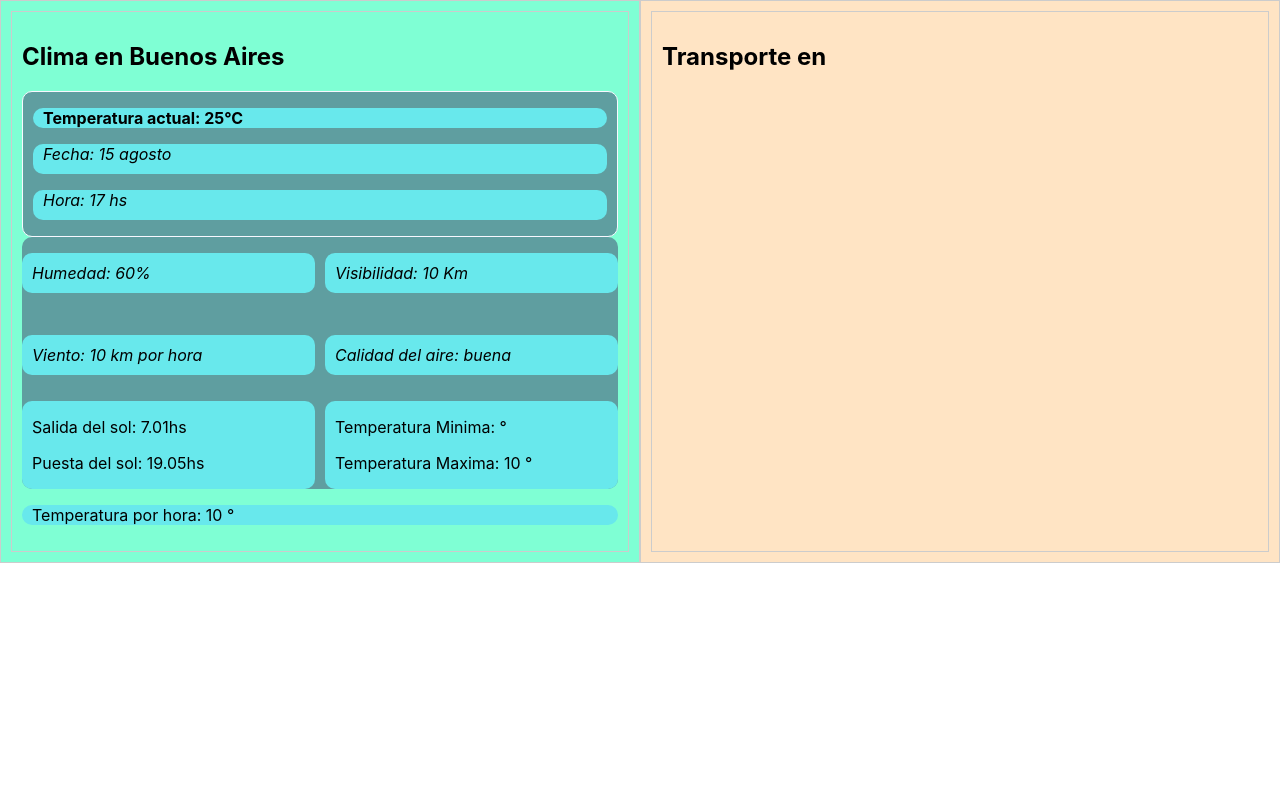
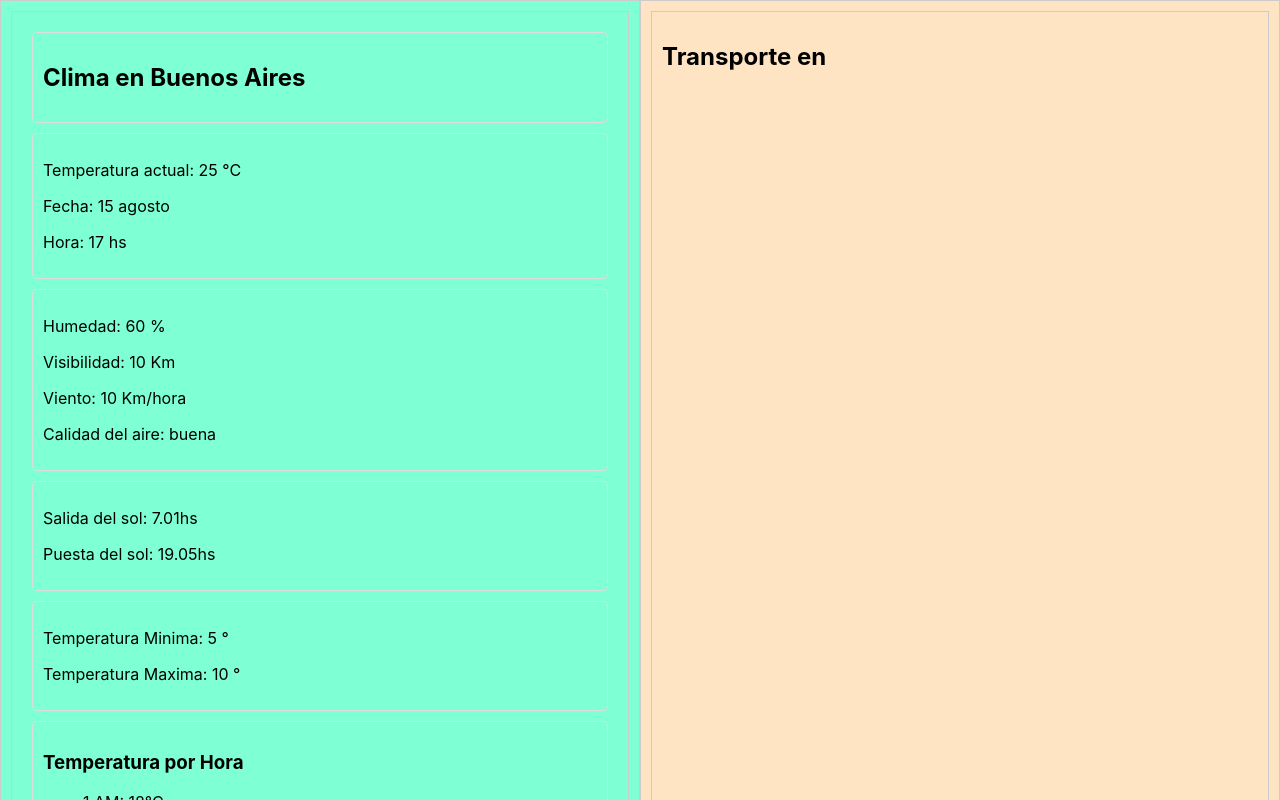
Before and after one commit to 1708pmg/ArgProgAPI, a React (Create React App) app: page / in a window 1280 px wide. Shown: the top 800 px of the page. Built offline with nearby package versions, Linux system fonts and the light colour scheme.

Commit message:
clima version2 sin CSS

```diff
--- a/package.json
+++ b/package.json
@@ -14,8 +14,8 @@
   },
   "scripts": {
     "start": "react-scripts start",
-    "predeploy":"npm run build",
-    "deploy":"gh-pages -d build",
+    "predeploy": "npm run build",
+    "deploy": "gh-pages -d build",
     "build": "react-scripts build",
     "test": "react-scripts test",
     "eject": "react-scripts eject"
--- a/src/App.css
+++ b/src/App.css
@@ -10,6 +10,8 @@
   border: 1px solid #ccc;
   box-sizing: border-box;
   background-color: aquamarine;
+  flex-wrap: wrap;
+  justify-content: space-between;
 }
 
 .transporte-container {
@@ -22,92 +24,42 @@
   background-color:bisque;
 }
 
-#datos {
-  grid-column: 4 / span 1;
-  grid-row: 2 / span 1;
-  border: 1px solid ghostwhite;
-  padding-left:  10px;
-  padding-right: 10px;
-  box-sizing: border-box;
-  background-color: cadetblue;
-  border-radius: 10px;
 
+.info-ciudad,
+.info-general {
+  flex: 1;
+  min-width: 300px;
+  margin: 10px;
+  padding: 10px;
+  border: 1px solid #ddd;
+  border-radius: 5px;
+}
+.info-detallada,
+.salida-puesta,
+.temp-min-max {
+  flex: 1;
+  min-width: 300px;
+  margin: 10px;
+  padding: 10px;
+  border: 1px solid #ddd;
+  border-radius: 5px;
 }
 
-#items {
-  grid-column: 2 / span 1;
-  grid-row: 3 / span 2;
-  display: grid;
-  grid-template-columns: 1fr 1fr;
-  gap: 10px;
-  box-sizing: border-box;
-  background-color: cadetblue;
-  border-radius: 10px;
+.temperatura-por-hora {
+  flex: 1;
+  min-width: 300px;
+  margin: 10px;
+  border: 1px solid #ddd;
+  padding: 10px;
+  border-radius: 5px;
+  margin: 10px;
 }
 
-#sol {
-  grid-column: 1 / span 1;
-  grid-row: 3 / span 1;
-  padding-left: 10px;
-  box-sizing: border-box;
-  background-color: rgb(104, 232, 236);
-  border-radius: 10px;
-
+.lista-temperaturas {
+  list-style-type: none;
+  padding: 50;
 }
 
-#temp {
-  grid-column: 2 / span 1;
-  grid-row: 3 / span 1;
-  padding-left: 10px;
-  /*display: grid;
-  grid-template-columns: 1fr 1fr;
-  gap: 10px;*/
-  box-sizing: border-box;
-  background-color: rgb(104, 232, 236);
-  border-radius: 10px;
+.temperatura-hora {
+  margin: 5px 0;
 }
-
-#porHora {
-  grid-column: 2 / span 2;
-  grid-row: 4 / span 1;
-  padding-left: 10px;
-  box-sizing: border-box;
-  background-color: rgb(104, 232, 236);
-  border-radius: 10px;
-}
-
-
-
-.actual {
-  grid-column: 2 / span 1;
-  grid-row: 2 / span 1;
-  padding-left:  10px;
-  padding-right: 10px;
-  box-sizing: border-box;
-  background-color: rgb(104, 232, 236);
-  border-radius: 10px;
-  font-weight: bold;
-}
-
-.fecha,
-.hora {
-  grid-column: 3 / span 1;
-  grid-row: 2 / span 1;
-  padding-left:  10px;
-  padding-block-end: 10px;
-  box-sizing: border-box;
-  background-color: rgb(104, 232, 236);
-  border-radius: 10px;
-  font-style: italic;
-}
-
-.humedad,
-.viento,
-.visibilidad,
-.aire {
-  padding: 10px;
-  box-sizing: border-box;
-  background-color: rgb(104, 232, 236);
-  border-radius: 10px;
-  font-style: italic;
-}
--- a/src/App.js
+++ b/src/App.js
@@ -4,21 +4,10 @@
 import Transporte from './Transporte/Transporte';
 
 function App() {
+  // Datos para el clima
   const datosClima = {
-    ciudad: 'Buenos Aires',
-    temperatura: 25,
-    fecha: "15 agosto",
-    hora: 17,
-    humedad: 60,
-    visibilidad: 10,
-    viento: 10,
-    aire: "buena",
-    salida: 7.01,
-    puesta: 19.05,
-    minima: 5,
-    maxima: 10,
-    porhora: 10,
   };
+
 
   const datosTransporte = {
   };
--- a/src/Clima/Clima.jsx
+++ b/src/Clima/Clima.jsx
@@ -1,38 +1,65 @@
 import React from 'react';
+import InfoCiudad from './InfoCiudad';
+import InfoDetalladaClima from './InfoDetalladaClima';
+import InfoGeneralClima from './InfoGeneralClima';
+import SalidaPuestaSol from './SalidaPuestaSol';
+import TemperaturaMinMax from './TemperaturaMinMax';
+import TemperaturaPorHora from './TemperaturaPorHora';
 
-function Clima(props) {
+function Clima() {
+  const datosClima = {
+    ciudad: 'Buenos Aires',
+    temperatura: 25,
+    fecha: "15 agosto",
+    hora: 17,
+    humedad: 60,
+    visibilidad: 10,
+    viento: 10,
+    aire: "buena",
+    salida: 7.01,
+    puesta: 19.05,
+    minima: 5,
+    maxima: 10,
+    /*porhora: 10,*/
+  };
+
+  const datosPorHora = [
+    { hora: '1 AM', temperatura: 18 },
+    { hora: '2 AM', temperatura: 19 },
+    { hora: '3 AM', temperatura: 20 },
+    { hora: '4 AM', temperatura: 20 },
+    { hora: '5 AM', temperatura: 20 },
+    { hora: '6 AM', temperatura: 21 },
+    { hora: '7 AM', temperatura: 21 },
+    { hora: '8 AM', temperatura: 22 },
+    { hora: '9 AM', temperatura: 22 },
+    { hora: '10 AM', temperatura: 23 },
+    { hora: '11 AM', temperatura: 24 },
+    { hora: '12 AM', temperatura: 25 },
+    { hora: '1 PM', temperatura: 26 },
+    { hora: '2 PM', temperatura: 27 },
+    { hora: '4 PM', temperatura: 28 },
+    { hora: '5 PM', temperatura: 28 },
+    { hora: '6 PM', temperatura: 28 },
+    { hora: '7 PM', temperatura: 27 },
+    { hora: '8 PM', temperatura: 27 },
+    { hora: '9 PM', temperatura: 25 },
+    { hora: '10 PM', temperatura: 25 },
+    { hora: '11 PM', temperatura: 25 },
+    { hora: '12 PM', temperatura: 25 },
+
+
+
+  ];
+
   return (
     <div className="clima-container">
-      <h2>Clima en {props.ciudad}</h2>
-
-        <div id='datos'>
-        <p className='actual'>Temperatura actual: {props.temperatura}°C</p>
-        <p className='fecha'>Fecha: {props.fecha} </p>
-        <p className='hora'>Hora: {props.hora} hs</p>
-        </div>
-
-        <div id="items">
-        <p className='humedad'>Humedad: {props.humedad}%</p>
-        <p className='visibilidad'>Visibilidad: {props.visibilidad} Km</p>
-        <p className='viento'>Viento: {props.viento} km por hora</p>
-        <p className='aire'>Calidad del aire: {props.aire}</p>
-
-          <div id= "sol">
-          <p>Salida del sol: {props.salida}hs</p>
-          <p>Puesta del sol: {props.puesta}hs</p>
-          </div>
-
-          <div id="temp">
-          <p>Temperatura Minima: {props.minina} °</p>
-          <p>Temperatura Maxima: {props.maxima} °</p>
-          </div>
-
-        </div>
-
-        <div id= "porHora">
-        <p>Temperatura por hora: {props.porhora} °</p>
-        </div>
-
+      <InfoCiudad ciudad={datosClima.ciudad} />
+      <InfoGeneralClima temperatura={datosClima.temperatura} fecha={datosClima.fecha} hora={datosClima.hora} />
+      <InfoDetalladaClima humedad={datosClima.humedad} visibilidad={datosClima.visibilidad} viento={datosClima.viento} aire={datosClima.aire}/>
+      <SalidaPuestaSol salida={datosClima.salida} puesta={datosClima.puesta} />
+      <TemperaturaMinMax minima={datosClima.minima} maxima={datosClima.maxima} />
+      <TemperaturaPorHora datosPorHora={datosPorHora} />
     </div>
   );
 }
--- /dev/null
+++ b/src/Clima/InfoCiudad.jsx
@@ -0,0 +1,11 @@
+import React from 'react';
+
+function InfoCiudad (props) {
+  return (
+    <div className='info-ciudad'>
+      <h2>Clima en {props.ciudad}</h2>
+    </div>
+  );
+}
+
+export default InfoCiudad;
--- /dev/null
+++ b/src/Clima/InfoDetalladaClima.js
@@ -0,0 +1,15 @@
+
+import React from 'react';
+
+function InfoDetalladaClima(props) {
+  return (
+    <div className="info-detallada">
+      <p className='humedad'>Humedad: {props.humedad} %</p>
+      <p className='visibilidad'>Visibilidad: {props.visibilidad} Km</p>
+      <p className='viento'>Viento: {props.viento}  Km/hora</p>
+      <p className='aire'>Calidad del aire: {props.aire} </p>
+    </div>
+  );
+}
+
+export default InfoDetalladaClima;
--- /dev/null
+++ b/src/Clima/InfoGeneralClima.jsx
@@ -0,0 +1,13 @@
+import React from 'react';
+
+function InfoGeneralClima(props) {
+  return (
+    <div className='info-general'>
+      <p className='actual'>Temperatura actual: {props.temperatura} °C</p>
+      <p className='fecha'>Fecha: {props.fecha} </p>
+      <p className='hora'>Hora: {props.hora} hs</p>
+    </div>
+  );
+}
+
+export default InfoGeneralClima;
--- /dev/null
+++ b/src/Clima/SalidaPuestaSol.jsx
@@ -0,0 +1,12 @@
+import React from 'react';
+
+function SalidaPuestaSol(props) {
+  return (
+    <div className="salida-puesta">
+      <p className='sol'>Salida del sol: {props.salida}hs</p>
+      <p className='sol'>Puesta del sol: {props.puesta}hs</p>
+    </div>
+  );
+}
+
+export default SalidaPuestaSol;
--- /dev/null
+++ b/src/Clima/TemperaturaMinMax.jsx
@@ -0,0 +1,12 @@
+import React from 'react';
+
+function TemperaturaMinMax(props) {
+  return (
+    <div className="temp-min-max">
+      <p className='temp'>Temperatura Minima: {props.minima} °</p>
+      <p className='temp'>Temperatura Maxima: {props.maxima} °</p>
+    </div>
+  );
+}
+
+export default TemperaturaMinMax;
--- /dev/null
+++ b/src/Clima/TemperaturaPorHora.jsx
@@ -0,0 +1,20 @@
+import React from 'react';
+
+function TemperaturaPorHora(props) {
+  const { datosPorHora } = props;
+
+  return (
+    <div className="temperatura-por-hora">
+      <h3>Temperatura por Hora</h3>
+      <ul className="lista-temperaturas">
+        {datosPorHora.map((hora, index) => (
+          <li key={index} className="temperatura-hora">
+            {hora.hora}: {hora.temperatura}°C
+          </li>
+        ))}
+      </ul>
+    </div>
+  );
+}
+
+export default TemperaturaPorHora;
--- a/src/index.js
+++ b/src/index.js
@@ -1,17 +1,12 @@
 import React from 'react';
-import ReactDOM from 'react-dom/client';
+import ReactDOM from 'react-dom';
+import App from './App';
 import './index.css';
-import App from './App';
-import reportWebVitals from './reportWebVitals';
 
+// Cambia de ReactDOM.render a createRoot
 const root = ReactDOM.createRoot(document.getElementById('root'));
 root.render(
   <React.StrictMode>
     <App />
   </React.StrictMode>
 );
-
-// If you want to start measuring performance in your app, pass a function
-// to log results (for example: reportWebVitals(console.log))
-// or send to an analytics endpoint. Learn more: https://bit.ly/CRA-vitals
-reportWebVitals();
```
